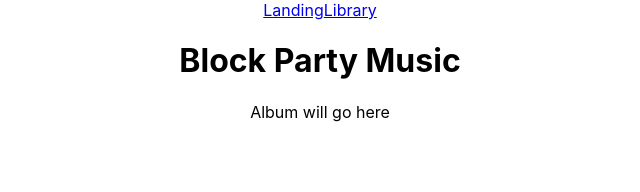
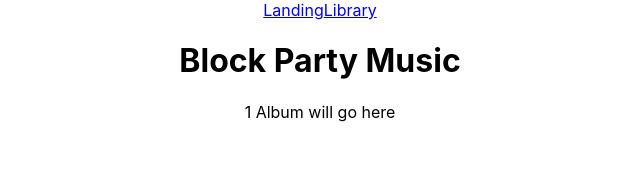
Before and after one commit to tyrantdavis/bpm, a React (Create React App) app: page /album/1 in a window 1280 px wide. Shown: the top 192 px of the page, without its empty margins (320-960 px from the left). Built offline with nearby package versions, Linux system fonts and the light colour scheme.

Commit message:
Convert Album to class-based component.

```diff
--- a/src/components/Album.js
+++ b/src/components/Album.js
@@ -1,9 +1,12 @@
-import React from 'react';
+import React, { Component } from 'react';
 
-const Album = () => (
-  <section className="album">
-    Album will go here
-  </section>
-);
-
+class Album extends Component {
+  render() {
+    return (
+      <section className="album">
+        {this.props.match.params.slug} Album will go here
+       </section>
+    );
+  }
+}
 export default Album;
```
